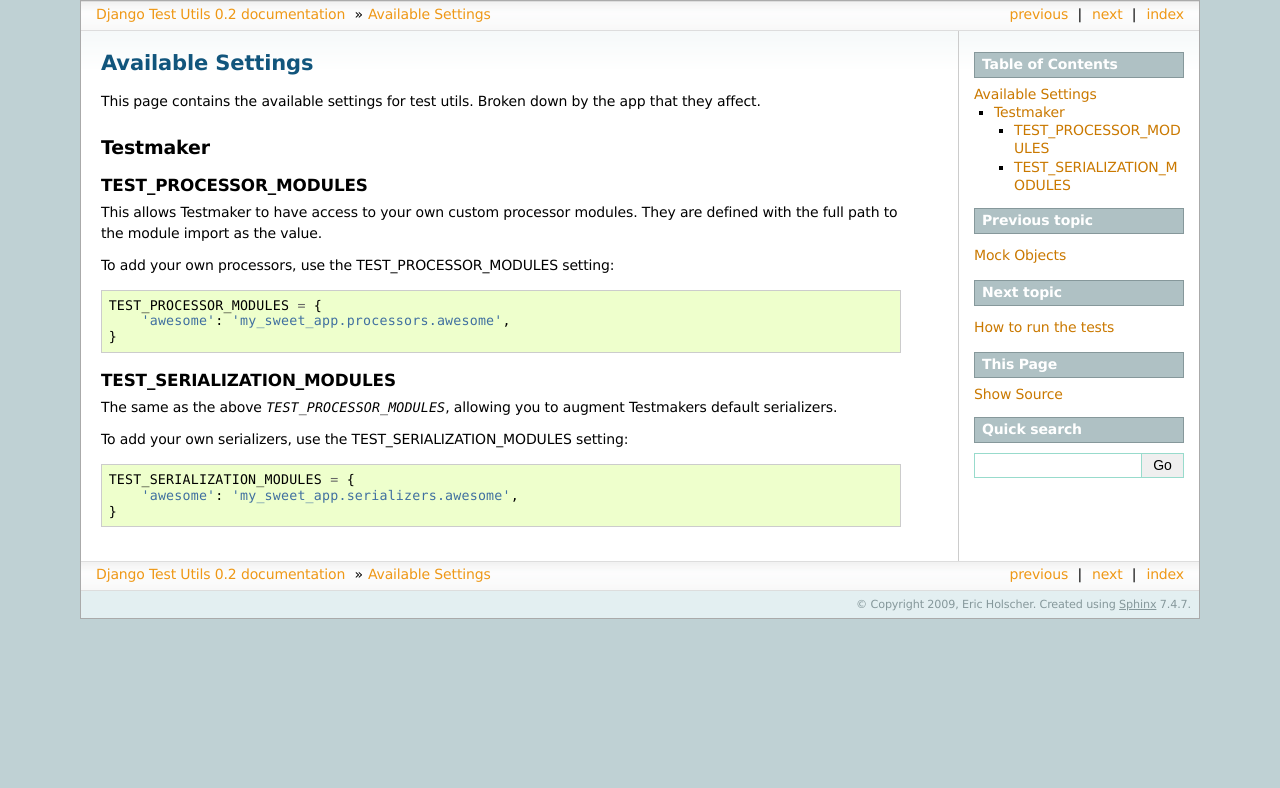
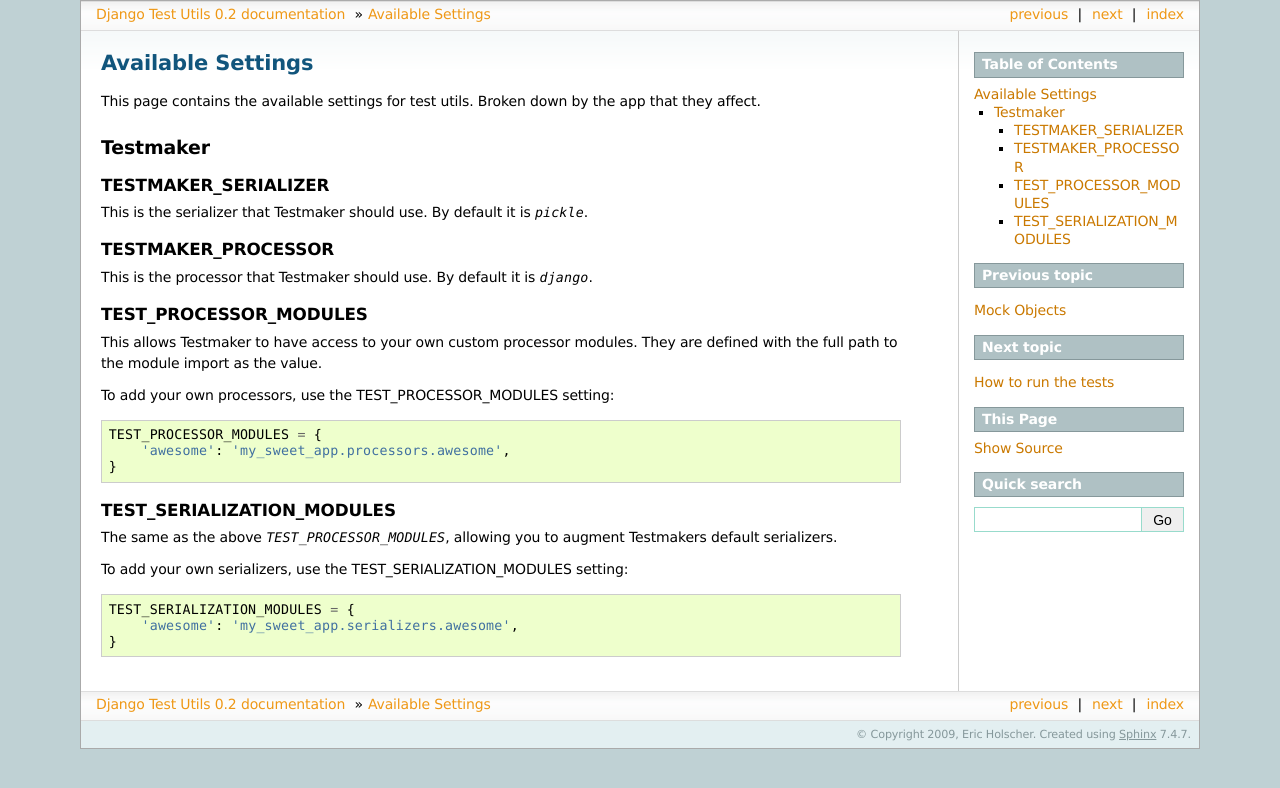
Before and after one commit to ericholscher/django-test-utils, a Sphinx documentation site: the page built from docs/source/settings.rst, in a window 1280 px wide. Shown: the top 788 px of the page. Built offline with Sphinx 7.4.7, drawn with Linux system fonts in a browser that asks for light colours.

Commit message:
Add settings to choose what serializer and processor to use.
This will probably be a command line configurable option at some point.

```diff
--- a/docs/source/settings.rst
+++ b/docs/source/settings.rst
@@ -10,6 +10,16 @@
 
 Testmaker
 =========
+
+TESTMAKER_SERIALIZER
+--------------------
+
+This is the serializer that Testmaker should use. By default it is `pickle`.
+
+TESTMAKER_PROCESSOR
+-------------------
+
+This is the processor that Testmaker should use. By default it is `django`.
 
 TEST_PROCESSOR_MODULES
 ----------------------
```
Also changed, not shown: 1 other file.
